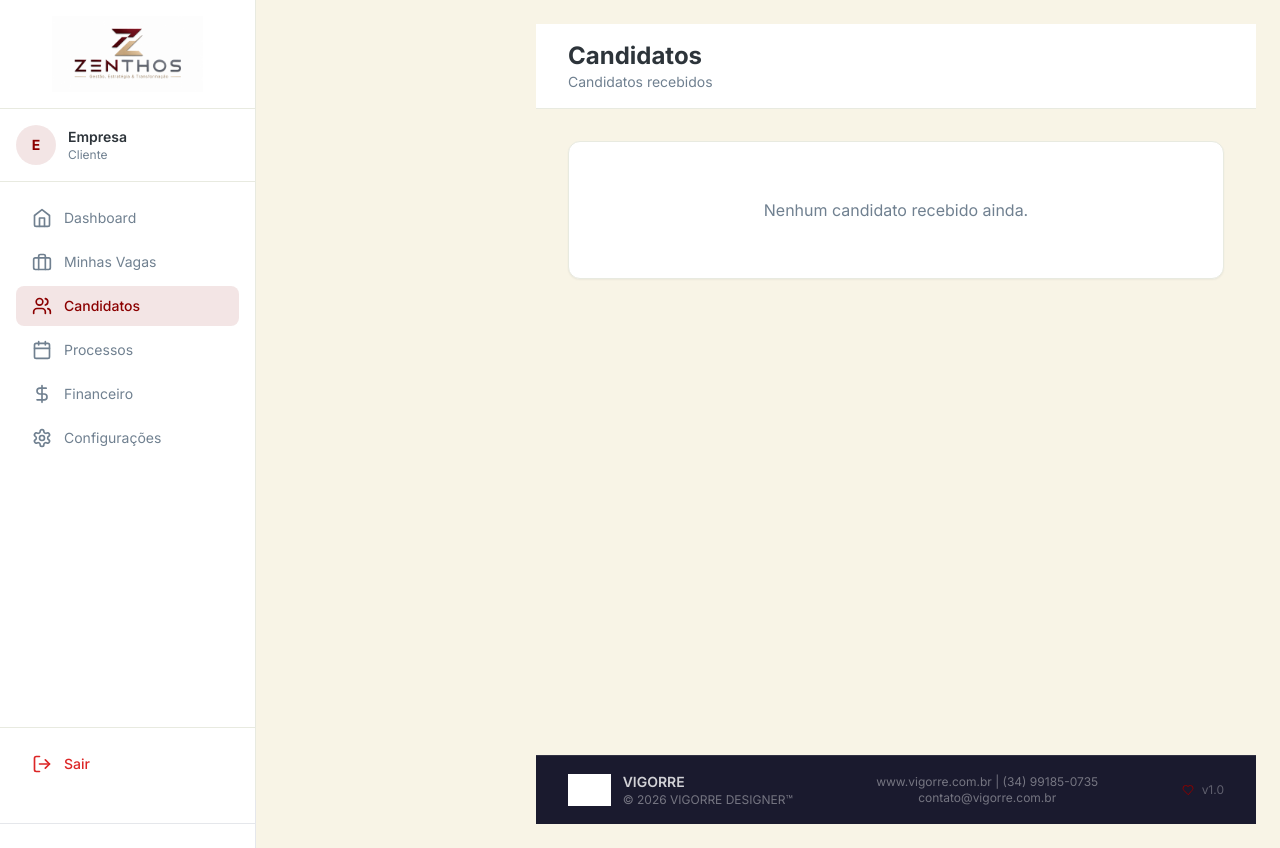
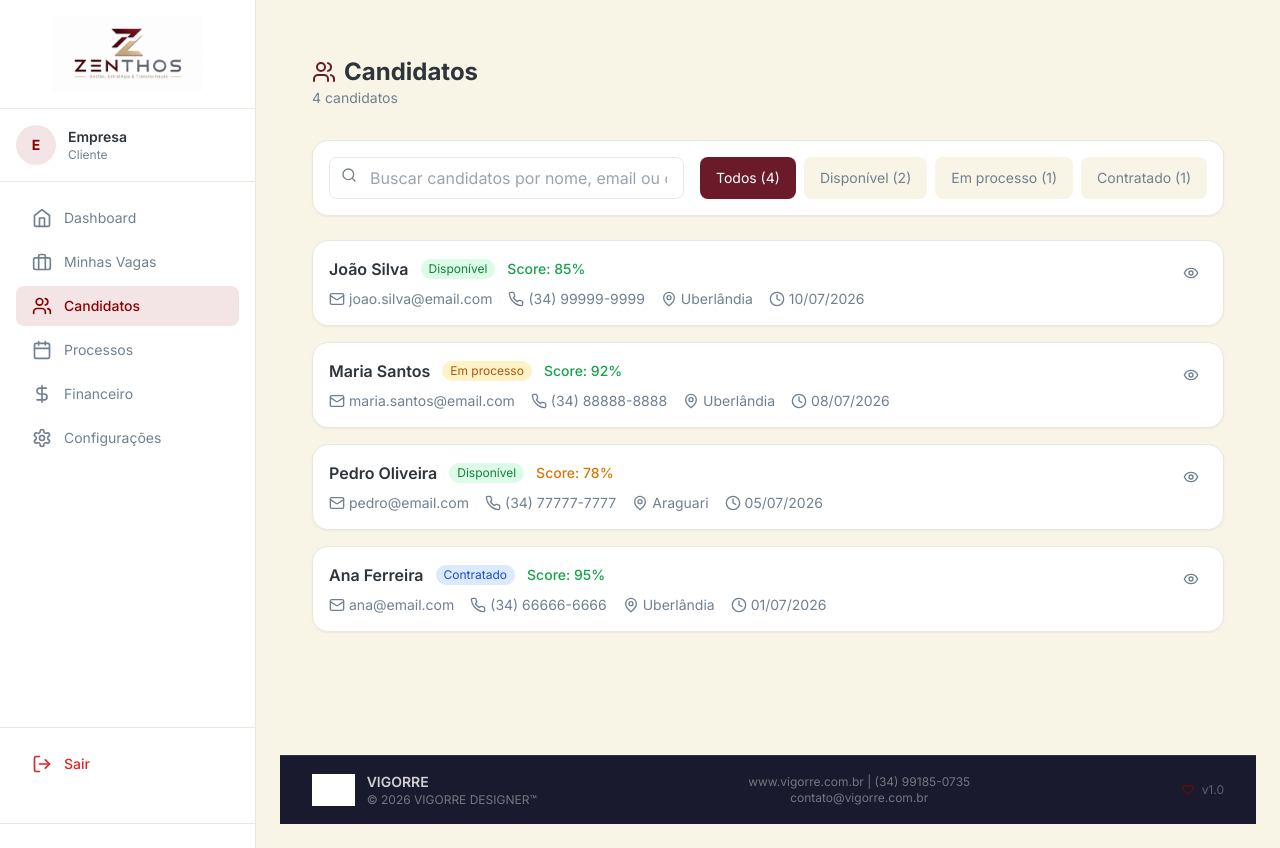
Before and after one commit to trivoroficial/consult_recruit, a Next.js app: page /empresa/candidatos in a window 1280 px wide. Built offline with nearby package versions, Linux system fonts and the light colour scheme; grey boxes are pictures that could not be loaded.

Commit message:
Update page.tsx

```diff
--- a/src/app/(dashboard)/empresa/candidatos/page.tsx
+++ b/src/app/(dashboard)/empresa/candidatos/page.tsx
@@ -1,30 +1,171 @@
 'use client'
 
-import { SidebarEmpresa } from '@/components/dashboard/SidebarEmpresa'
+import { useState } from 'react'
+import { useRouter } from 'next/navigation'
 import { DashboardFooter } from '@/components/dashboard/DashboardFooter'
-import { Users, Search, Eye } from 'lucide-react'
+import { Users, Search, Eye, Mail, Phone, MapPin, Filter, Star, Clock } from 'lucide-react'
 
 export default function EmpresaCandidatos() {
+  const router = useRouter()
+  const [search, setSearch] = useState('')
+  const [filter, setFilter] = useState('Todos')
+
+  const candidatos = [
+    { id: 1, nome: 'João Silva', email: 'joao.silva@email.com', telefone: '(34) 99999-9999', cidade: 'Uberlândia', status: 'Disponível', score: 85, data: '10/07/2026' },
+    { id: 2, nome: 'Maria Santos', email: 'maria.santos@email.com', telefone: '(34) 88888-8888', cidade: 'Uberlândia', status: 'Em processo', score: 92, data: '08/07/2026' },
+    { id: 3, nome: 'Pedro Oliveira', email: 'pedro@email.com', telefone: '(34) 77777-7777', cidade: 'Araguari', status: 'Disponível', score: 78, data: '05/07/2026' },
+    { id: 4, nome: 'Ana Ferreira', email: 'ana@email.com', telefone: '(34) 66666-6666', cidade: 'Uberlândia', status: 'Contratado', score: 95, data: '01/07/2026' },
+  ]
+
+  const filtered = candidatos.filter(c => {
+    const matchSearch = c.nome.toLowerCase().includes(search.toLowerCase()) ||
+                        c.email.toLowerCase().includes(search.toLowerCase()) ||
+                        c.cidade.toLowerCase().includes(search.toLowerCase())
+    const matchFilter = filter === 'Todos' || c.status === filter
+    return matchSearch && matchFilter
+  })
+
+  const getStatusColor = (status: string) => {
+    const colors: Record<string, string> = {
+      'Disponível': 'bg-green-100 text-green-700',
+      'Em processo': 'bg-yellow-100 text-yellow-700',
+      'Contratado': 'bg-blue-100 text-blue-700',
+      'Inativo': 'bg-gray-100 text-gray-700'
+    }
+    return colors[status] || 'bg-gray-100 text-gray-700'
+  }
+
+  const getScoreColor = (score: number) => {
+    if (score >= 80) return 'text-green-600'
+    if (score >= 60) return 'text-yellow-600'
+    return 'text-red-600'
+  }
+
+  const statusCount = {
+    total: candidatos.length,
+    disponivel: candidatos.filter(c => c.status === 'Disponível').length,
+    processo: candidatos.filter(c => c.status === 'Em processo').length,
+    contratado: candidatos.filter(c => c.status === 'Contratado').length,
+  }
+
   return (
     <div className="min-h-screen bg-[#F8F4E6] flex flex-col">
-      <SidebarEmpresa />
-
-      <div className="flex-1 ml-64 flex flex-col min-h-screen">
-        <header className="bg-white border-b border-[#E8EAE0] px-8 py-4 flex items-center justify-between">
-          <div>
-            <h1 className="text-2xl font-bold text-[#2D343A]">Candidatos</h1>
-            <p className="text-sm text-[#708090]">Candidatos recebidos</p>
-          </div>
-        </header>
-
-        <div className="flex-1 p-8">
-          <div className="bg-white rounded-xl shadow-sm border border-[#E8EAE0] p-6">
-            <p className="text-[#708090] text-center py-8">Nenhum candidato recebido ainda.</p>
+      <div className="flex-1 p-8">
+        <div className="mb-8">
+          <div className="flex items-center justify-between">
+            <div>
+              <h1 className="text-2xl font-bold text-[#2D343A] flex items-center gap-2">
+                <Users className="h-6 w-6 text-[#6B1A2A]" />
+                Candidatos
+              </h1>
+              <p className="text-sm text-[#708090]">{statusCount.total} candidatos</p>
+            </div>
           </div>
         </div>
 
-        <DashboardFooter />
+        {/* Filtros e Busca */}
+        <div className="bg-white rounded-2xl shadow-sm border border-[#E8EAE0] p-4 mb-6">
+          <div className="flex flex-col md:flex-row gap-4">
+            <div className="flex-1 relative">
+              <Search className="absolute left-3 top-2.5 h-4 w-4 text-[#708090]" />
+              <input
+                type="text"
+                placeholder="Buscar candidatos por nome, email ou cidade..."
+                className="w-full pl-10 pr-4 py-2 border border-[#E8EAE0] rounded-lg focus:ring-2 focus:ring-[#6B1A2A] focus:outline-none"
+                value={search}
+                onChange={(e) => setSearch(e.target.value)}
+              />
+            </div>
+            <div className="flex gap-2 flex-wrap">
+              <button
+                onClick={() => setFilter('Todos')}
+                className={`px-4 py-2 rounded-lg text-sm transition ${
+                  filter === 'Todos' ? 'bg-[#6B1A2A] text-white' : 'bg-[#F8F4E6] text-[#708090] hover:bg-[#E8EAE0]'
+                }`}
+              >
+                Todos ({statusCount.total})
+              </button>
+              <button
+                onClick={() => setFilter('Disponível')}
+                className={`px-4 py-2 rounded-lg text-sm transition ${
+                  filter === 'Disponível' ? 'bg-green-600 text-white' : 'bg-[#F8F4E6] text-[#708090] hover:bg-[#E8EAE0]'
+                }`}
+              >
+                Disponível ({statusCount.disponivel})
+              </button>
+              <button
+                onClick={() => setFilter('Em processo')}
+                className={`px-4 py-2 rounded-lg text-sm transition ${
+                  filter === 'Em processo' ? 'bg-yellow-600 text-white' : 'bg-[#F8F4E6] text-[#708090] hover:bg-[#E8EAE0]'
+                }`}
+              >
+                Em processo ({statusCount.processo})
+              </button>
+              <button
+                onClick={() => setFilter('Contratado')}
+                className={`px-4 py-2 rounded-lg text-sm transition ${
+                  filter === 'Contratado' ? 'bg-blue-600 text-white' : 'bg-[#F8F4E6] text-[#708090] hover:bg-[#E8EAE0]'
+                }`}
+              >
+                Contratado ({statusCount.contratado})
+              </button>
+            </div>
+          </div>
+        </div>
+
+        {/* Lista */}
+        {filtered.length === 0 ? (
+          <div className="bg-white rounded-2xl shadow-sm border border-[#E8EAE0] p-12 text-center">
+            <Users className="h-12 w-12 text-[#708090] mx-auto mb-4" />
+            <p className="text-[#708090]">Nenhum candidato encontrado</p>
+          </div>
+        ) : (
+          <div className="space-y-4">
+            {filtered.map((candidato) => (
+              <div key={candidato.id} className="bg-white rounded-2xl shadow-sm border border-[#E8EAE0] p-4 hover:shadow-md transition">
+                <div className="flex items-start justify-between">
+                  <div className="flex-1">
+                    <div className="flex items-center gap-3">
+                      <h3 className="font-semibold text-[#2D343A]">{candidato.nome}</h3>
+                      <span className={`px-2 py-0.5 rounded-full text-xs ${getStatusColor(candidato.status)}`}>
+                        {candidato.status}
+                      </span>
+                      <span className={`text-sm font-medium ${getScoreColor(candidato.score)}`}>
+                        Score: {candidato.score}%
+                      </span>
+                    </div>
+                    <div className="flex flex-wrap items-center gap-4 mt-2 text-sm text-[#708090]">
+                      <span className="flex items-center gap-1">
+                        <Mail className="h-4 w-4" />
+                        {candidato.email}
+                      </span>
+                      <span className="flex items-center gap-1">
+                        <Phone className="h-4 w-4" />
+                        {candidato.telefone}
+                      </span>
+                      <span className="flex items-center gap-1">
+                        <MapPin className="h-4 w-4" />
+                        {candidato.cidade}
+                      </span>
+                      <span className="flex items-center gap-1">
+                        <Clock className="h-4 w-4" />
+                        {candidato.data}
+                      </span>
+                    </div>
+                  </div>
+                  <button
+                    onClick={() => router.push(`/empresa/candidatos/${candidato.id}`)}
+                    className="p-2 hover:bg-[#F8F4E6] rounded-lg transition"
+                  >
+                    <Eye className="h-4 w-4 text-[#708090]" />
+                  </button>
+                </div>
+              </div>
+            ))}
+          </div>
+        )}
       </div>
+      <DashboardFooter />
     </div>
   )
 }
```
